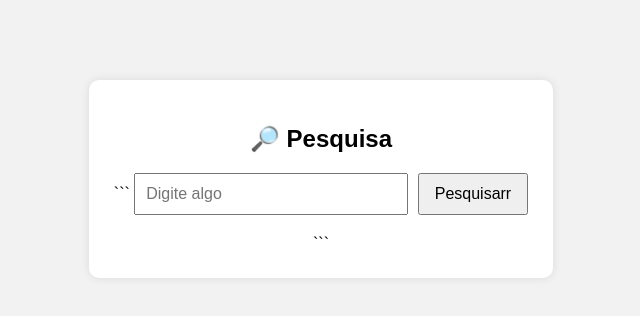
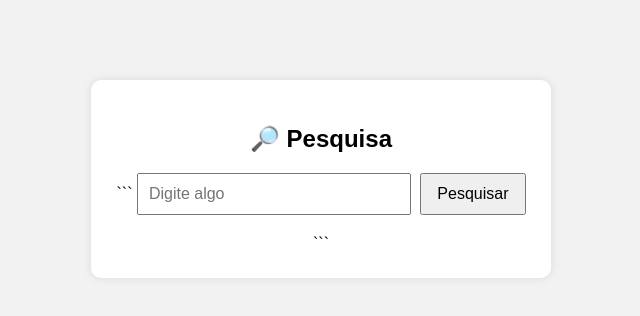
Before and after one commit to Bruno95Alex/pesquisa-ci, a website: page index.html in a window 1280 px wide. Shown: the full height of the page, 319-959 px from the left. Drawn offline with Linux system fonts and the light colour scheme.

Commit message:
Teste pipeline

````diff
--- a/index.html
+++ b/index.html
@@ -49,7 +49,7 @@
 
 ```
 <input id="pesquisa" type="text" placeholder="Digite algo">
-<button onclick="pesquisar()">Pesquisarr</button>
+<button onclick="pesquisar()">Pesquisar</button>
 
 <p id="resultado"></p>
 ```
````
